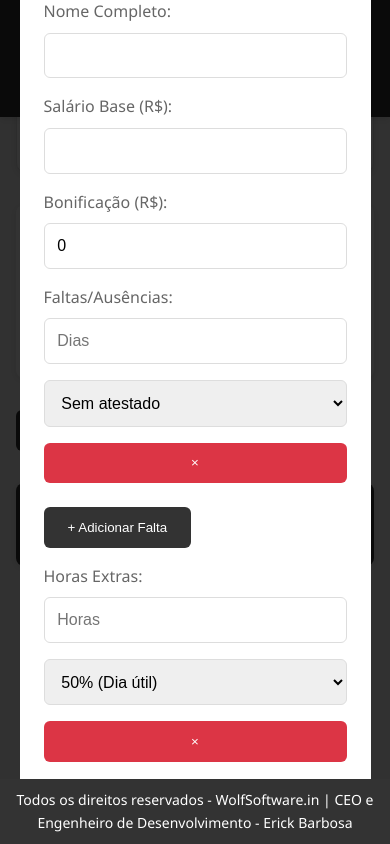
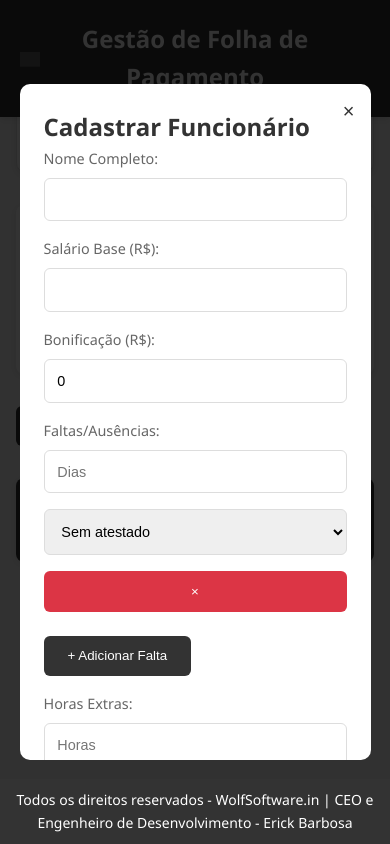
Before and after one commit to HanzoSasaki/Mobilesystem, a plain HTML site: page calculadora/ranking.html in a window 390 px wide. Both pictures are taken after a click on the button "Novo Funcionário". Drawn offline with nearby package versions, Linux system fonts and the light colour scheme; grey boxes are pictures that could not be loaded.

Commit message:
Atualizando site

```diff
--- a/calculadora/src/style.css
+++ b/calculadora/src/style.css
@@ -149,9 +149,11 @@ tr:nth-child(even) {
   padding: 2rem;
   border-radius: 10px;
   width: 90%;
-  max-width: 500px;
+  max-width: 600px;
   position: relative;
   animation: modalEntrada 0.3s ease;
+  overflow-y: auto;
+  max-height: 80vh; /* Limitar altura para evitar que o modal ultrapasse a tela */
 }
 
 @keyframes modalEntrada {
@@ -171,7 +173,7 @@ tr:nth-child(even) {
 }
 
 .form-group {
-  margin-bottom: 1rem;
+  margin-bottom: 1.5rem;
 }
 
 label {
@@ -215,6 +217,7 @@ input:focus, select:focus {
   box-shadow: 0 2px 8px rgba(0,0,0,0.1);
 }
 
+/* Ajustes para o modal em dispositivos móveis */
 @media (max-width: 768px) {
   body {
       padding: 1rem;
@@ -227,6 +230,26 @@ input:focus, select:focus {
 
   .modal-content {
       padding: 1.5rem;
+      width: 90%;
+      max-width: 450px;
+      max-height: 80vh; /* Limitar altura do modal em telas menores */
+      overflow-y: auto; /* Habilitar rolagem se o conteúdo for grande */
+  }
+
+  .form-group {
+      margin-bottom: 1rem;
+  }
+
+  label {
+      font-size: 0.9rem;
+  }
+
+  input, select {
+      font-size: 0.9rem;
+  }
+
+  .fechar-modal {
+      font-size: 1.25rem;
   }
 
   .item-flex {
@@ -234,6 +257,7 @@ input:focus, select:focus {
       align-items: stretch;
   }
 }
+
 footer {
   position: fixed;
   bottom: 0;
```
